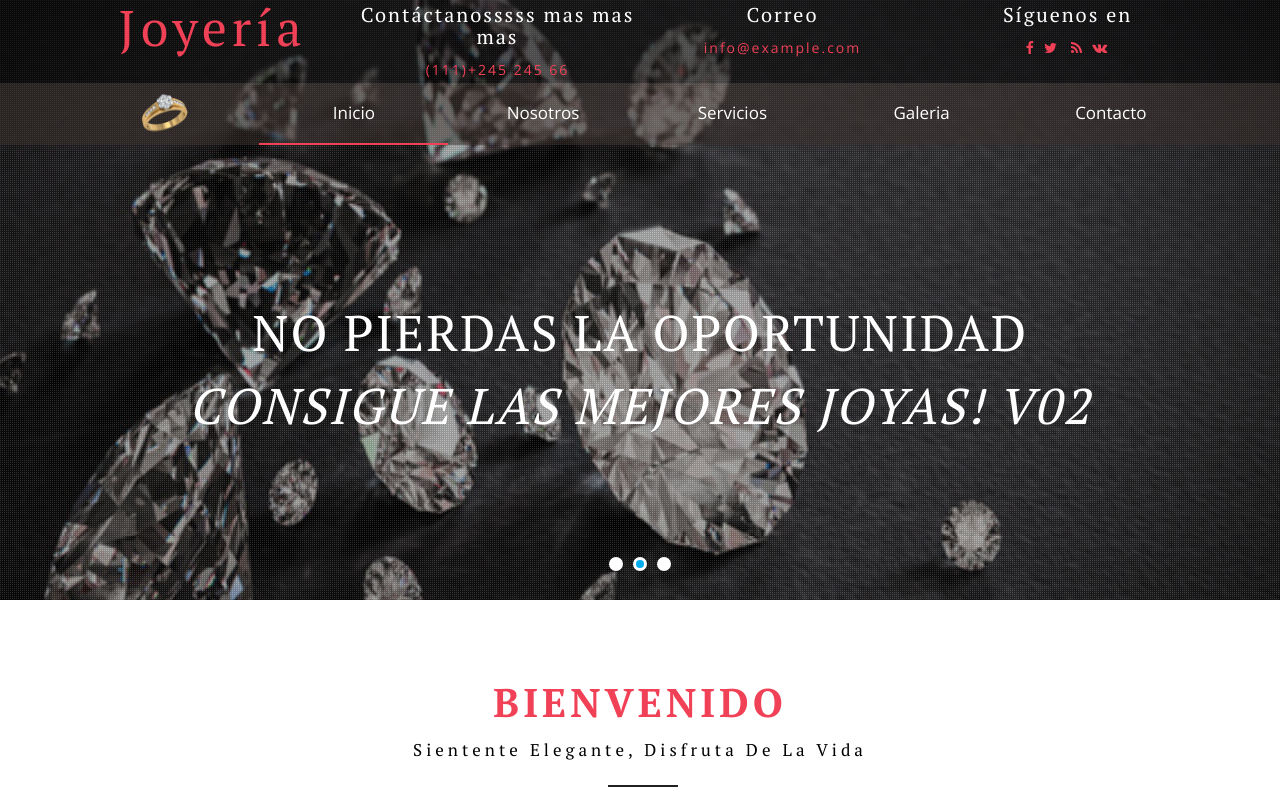
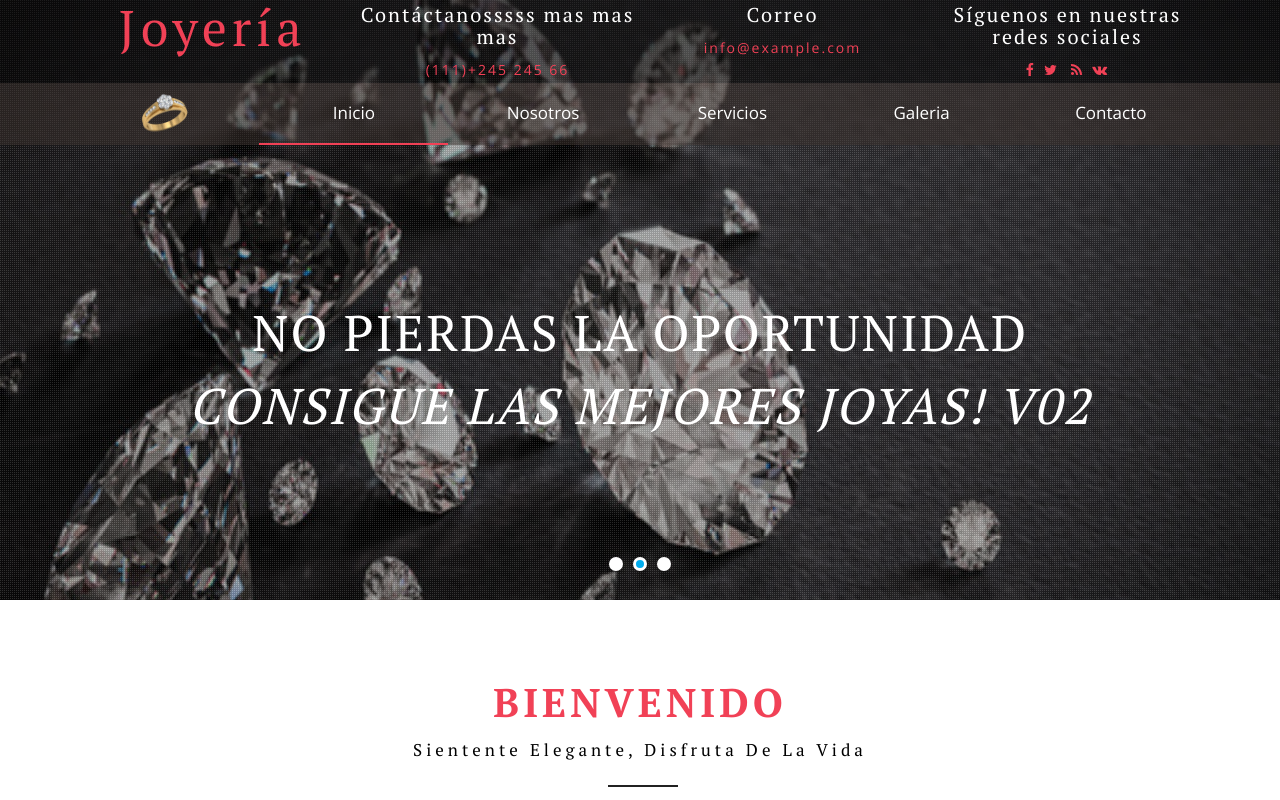
Before and after one commit to hassiomc/appupdate, a plain HTML site: page index.html in a window 1280 px wide. Shown: the top 800 px of the page. Drawn offline with nearby package versions, Linux system fonts and the light colour scheme.

Commit message:
Agregando nuevo texto en index

```diff
--- a/index.html
+++ b/index.html
@@ -60,7 +60,7 @@ Smartphone Compatible web template, free webdesigns for Nokia, Samsung, LG, Sony
 
 
 					<div class="agileinfo-social-grids">
-						<h6 class="caption">Síguenos en</h6>
+						<h6 class="caption">Síguenos en nuestras redes sociales</h6>
 						<ul>
 							<li><a href="#"><span class="fa fa-facebook"></span></a></li>
 							<li><a href="#"><span class="fa fa-twitter"></span></a></li>
```
